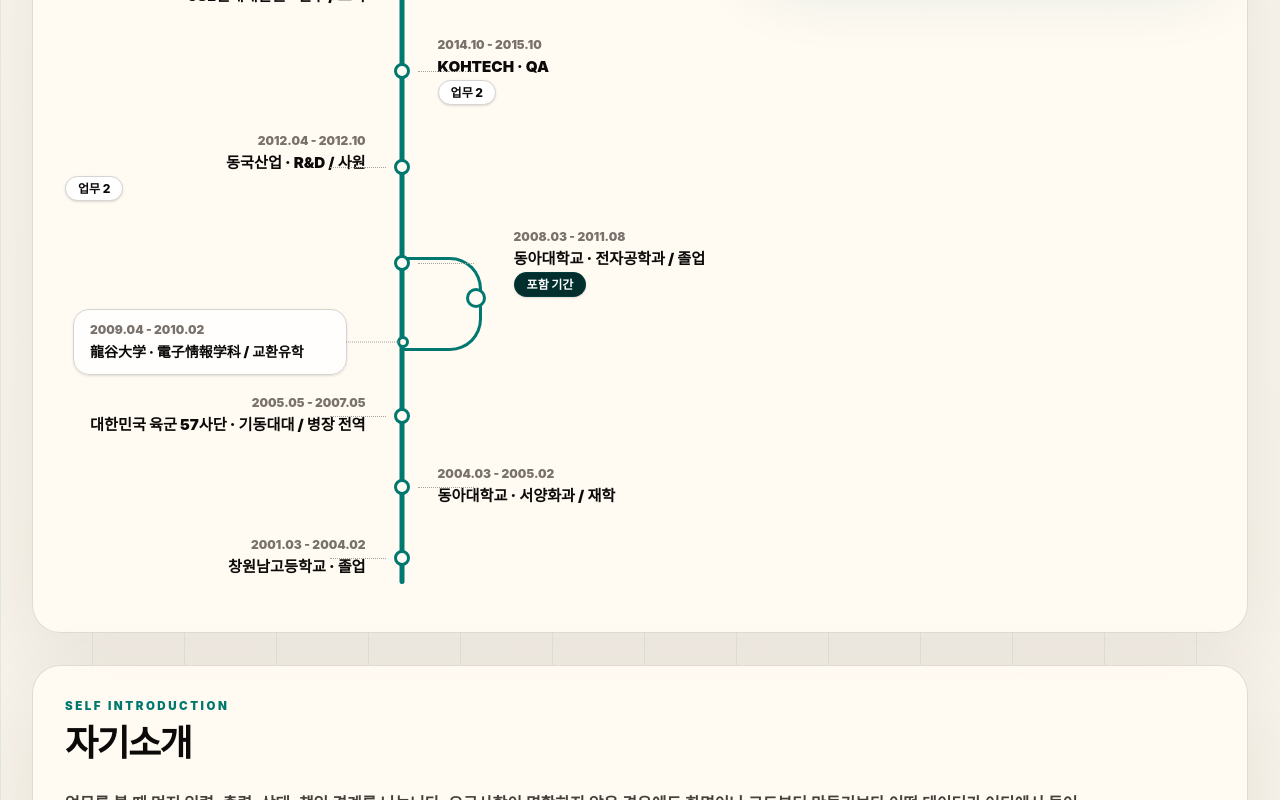
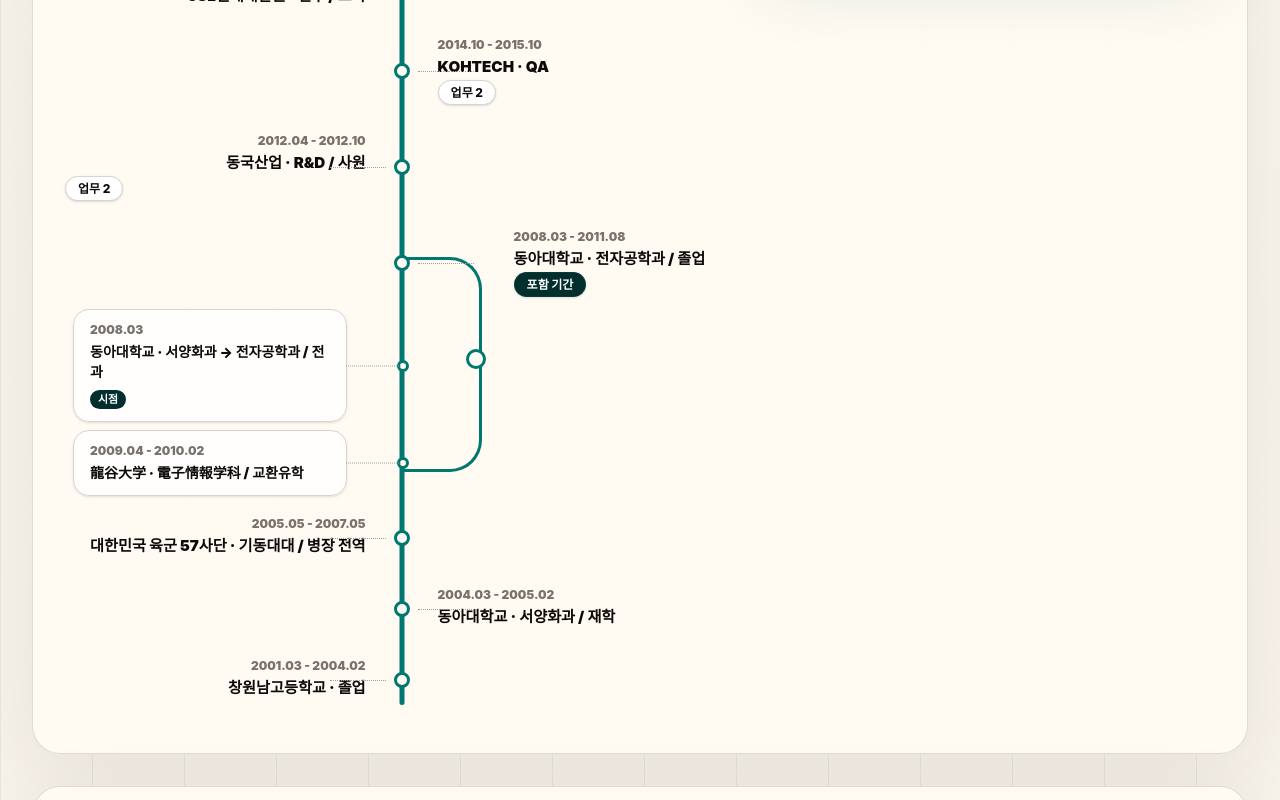
Before and after one commit to Dreamer-Dy-Yun/career-portfolio, a React (Vite) app: page / in a window 1280 px wide. Shown: the part 1786-2586 px from the top of the page. Built offline with nearby package versions, Linux system fonts and the light colour scheme; no server answers.

Commit message:
feat: add education transfer milestone

```diff
--- a/src/components/CareerTimeline.tsx
+++ b/src/components/CareerTimeline.tsx
@@ -120,6 +120,7 @@ const CareerTimeline = ({ experiences, workCases }: CareerTimelineProps) => {
               const isSelected = selectedId === item.id;
               const hasBranches = item.branchItems.length > 0;
               const hasWorkCases = itemWorkCases.length > 0;
+              const isMilestone = item.entryType === 'milestone';
 
               return (
                 <li className="relative py-1" key={item.id}>
@@ -157,6 +158,7 @@ const CareerTimeline = ({ experiences, workCases }: CareerTimelineProps) => {
                         <strong>{item.company}</strong> · {item.role}
                       </span>
                       <span className="flex flex-wrap gap-1 max-md:justify-start">
+                        {isMilestone ? <span className={darkChip}>시점</span> : null}
                         {item.isConcurrent ? <span className={darkChip}>병행</span> : null}
                         {hasBranches ? <span className={darkChip}>포함 기간</span> : null}
                         {hasWorkCases ? <span className={chip}>업무 {itemWorkCases.length}</span> : null}
@@ -201,6 +203,11 @@ const CareerTimeline = ({ experiences, workCases }: CareerTimelineProps) => {
                               <span className="mt-1 block font-black text-stone-950">
                                 {branchItem.company} · {branchItem.role}
                               </span>
+                              {branchItem.entryType === 'milestone' ? (
+                                <span className="mt-2 inline-flex w-fit rounded-full bg-teal-950 px-2 py-0.5 text-[0.68rem] font-black text-white print:border print:border-stone-500 print:bg-white print:text-black">
+                                  시점
+                                </span>
+                              ) : null}
                             </button>
                           </li>
                         );
--- a/src/data/portfolioContent.ts
+++ b/src/data/portfolioContent.ts
@@ -104,6 +104,17 @@ export const fallbackContent: PortfolioContent = {
       summary: '전자공학 전공.',
       details: ['전자공학 기반 학업 이력.', '일본 교환유학 기간과 일부 병행.'],
       tags: ['Education', 'Electronics'],
+    },
+    {
+      company: '동아대학교',
+      period: '2008.03',
+      startDate: '2008-03-03',
+      endDate: '2008-03-03',
+      entryType: 'milestone',
+      role: '서양화과 → 전자공학과 / 전과',
+      summary: '전공 변경 시점.',
+      details: ['입학 전공과 졸업 전공이 달라지는 전환 지점.'],
+      tags: ['Education', 'Major Transfer'],
     },
     {
       company: '龍谷大学',
--- a/src/data/types.ts
+++ b/src/data/types.ts
@@ -12,10 +12,13 @@ export type ProfileSummaryContent = {
   strengths: string[];
 };
 
+export type ExperienceEntryType = 'period' | 'milestone';
+
 export type ExperienceContent = {
   company: string;
   period: string;
   role: string;
+  entryType?: ExperienceEntryType;
   startDate?: string;
   endDate?: string;
   summary?: string;
--- a/src/modules/careerTimeline.ts
+++ b/src/modules/careerTimeline.ts
@@ -1,10 +1,11 @@
-import type { ExperienceContent } from '../data/types';
+import type { ExperienceContent, ExperienceEntryType } from '../data/types';
 
 export type CareerTimelineBranchItem = {
   id: string;
   company: string;
   period: string;
   role: string;
+  entryType: ExperienceEntryType;
   summary: string;
   details: string[];
   tags: string[];
@@ -89,6 +90,7 @@ const createBranchItem = (experience: ExperienceContent, index: number): CareerT
   company: experience.company,
   period: experience.period,
   role: experience.role,
+  entryType: experience.entryType ?? 'period',
   summary: experience.summary?.trim() || buildFallbackSummary(experience),
   details: experience.details ?? [],
   tags: experience.tags ?? [],
--- a/src/services/googleSheetTables.ts
+++ b/src/services/googleSheetTables.ts
@@ -123,6 +123,7 @@ export const loadPortfolioContentFromGoogleSheet = async (sheetId: string): Prom
       company: experience.company,
       period: experience.period,
       role: experience.role,
+      entryType: experience.entryType === 'milestone' ? 'milestone' : undefined,
       startDate: experience.startDate,
       endDate: experience.endDate,
       summary: experience.summary,
```
Also changed, not shown: src/data/README.md, src/modules/README.md, 1 other file (tests, documents, lock files or other folders).
